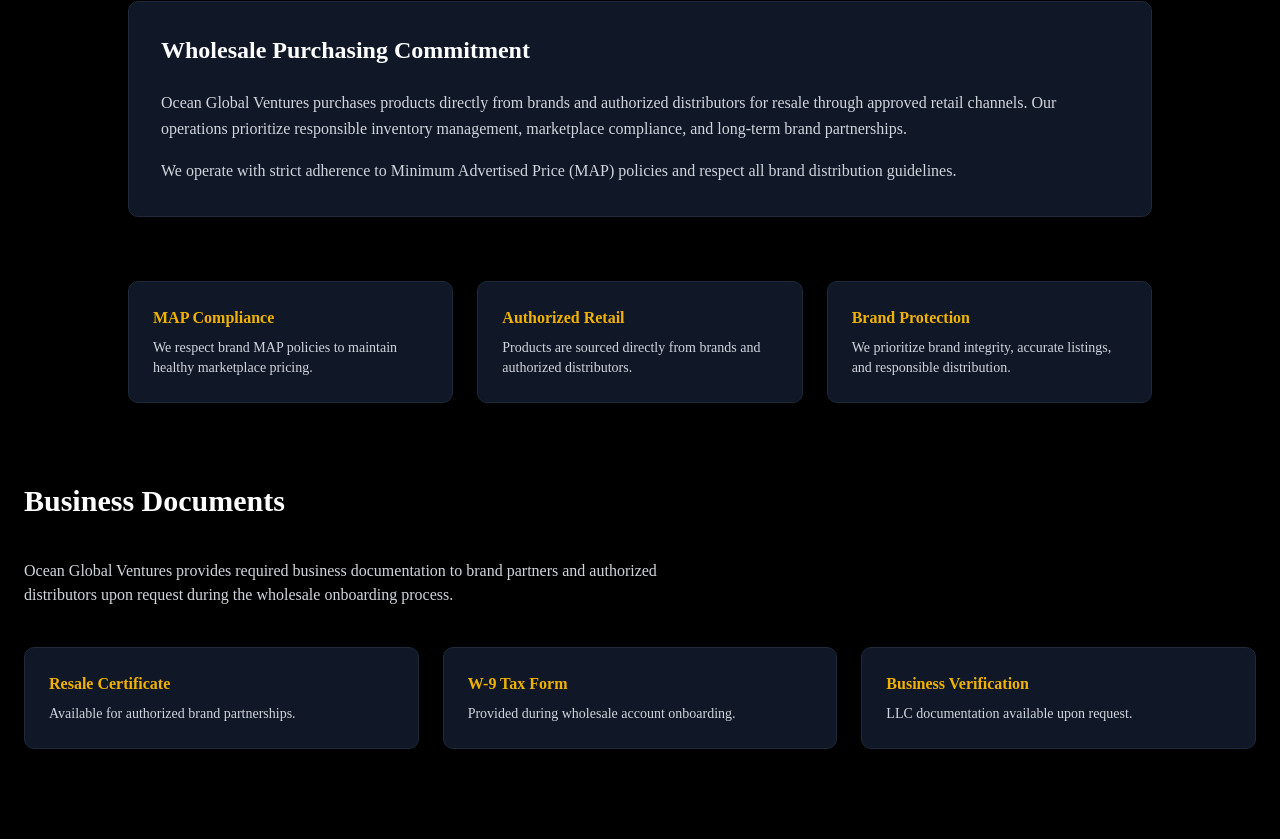
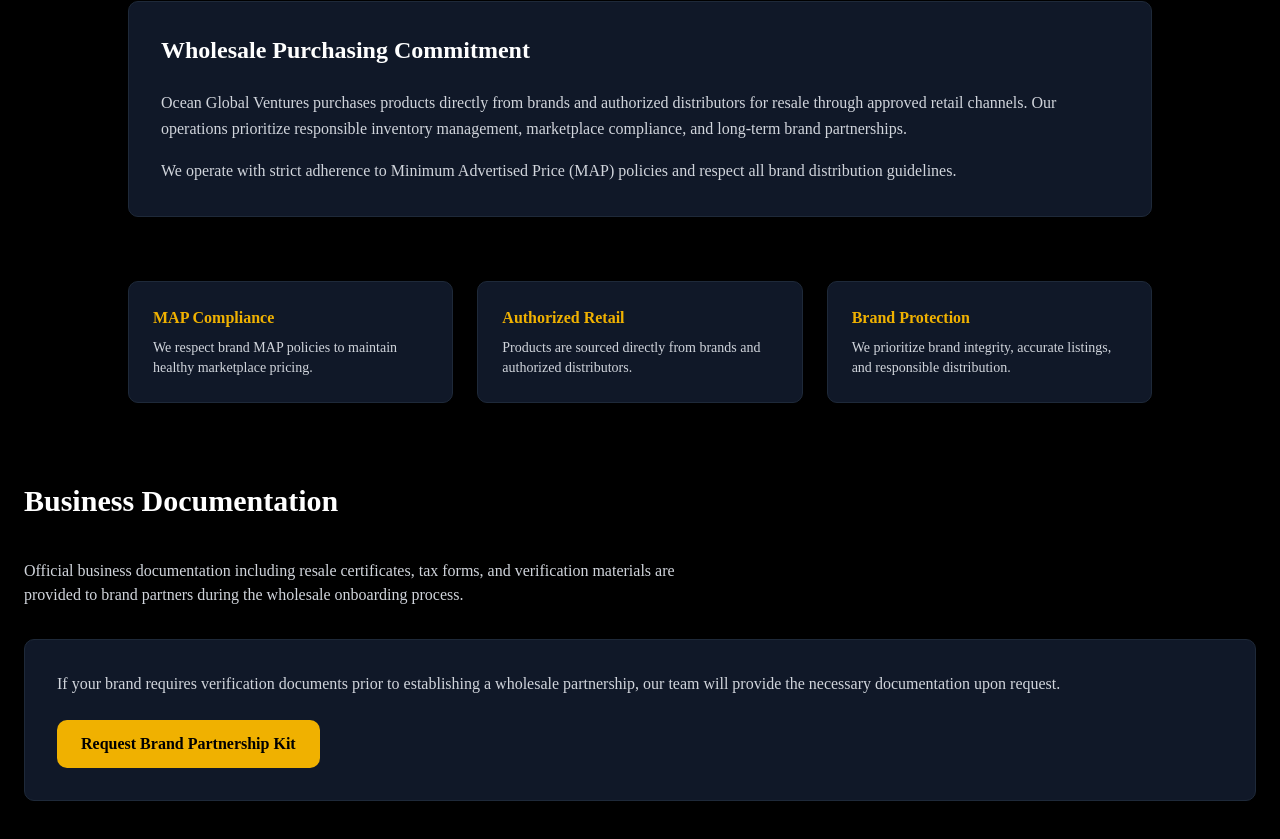
Before and after one commit to oceanasrat/oceanglobalventures-site, a Next.js app: page /verification in a window 1280 px wide. Shown: the part 652-1491 px from the top of the page. Built offline with nearby package versions, Linux system fonts and the light colour scheme.

Commit message:
added brand partnership kit

```diff
--- /dev/null
+++ b/src/app/brand-kit/page.tsx
@@ -0,0 +1,136 @@
+export default function BrandKit() {
+  return (
+
+<main className="min-h-screen bg-black text-white py-24">
+
+<div className="max-w-6xl mx-auto px-6">
+
+<h1 className="text-4xl font-semibold mb-6">
+Brand Partnership Program
+</h1>
+
+<p className="text-gray-300 max-w-2xl mb-16">
+Ocean Global Ventures partners with premium brands seeking
+responsible marketplace representation and long-term
+distribution partnerships.
+</p>
+
+
+{/* MARKETPLACE EXPANSION */}
+
+<section className="mb-20">
+
+<h2 className="text-3xl font-semibold mb-8">
+Marketplace Expansion Strategy
+</h2>
+
+<div className="grid md:grid-cols-3 gap-6">
+
+<div className="bg-gray-900 p-6 border border-gray-800 rounded-lg">
+<h3 className="text-yellow-500 font-semibold mb-2">
+Amazon Marketplace
+</h3>
+<p className="text-gray-300 text-sm">
+Optimized listings and advertising strategies designed
+to increase product visibility and sales performance.
+</p>
+</div>
+
+<div className="bg-gray-900 p-6 border border-gray-800 rounded-lg">
+<h3 className="text-yellow-500 font-semibold mb-2">
+Walmart Marketplace
+</h3>
+<p className="text-gray-300 text-sm">
+Strategic distribution and listing optimization for
+expanding marketplace reach.
+</p>
+</div>
+
+<div className="bg-gray-900 p-6 border border-gray-800 rounded-lg">
+<h3 className="text-yellow-500 font-semibold mb-2">
+TikTok Shop
+</h3>
+<p className="text-gray-300 text-sm">
+Leveraging social commerce to increase product
+discoverability and brand awareness.
+</p>
+</div>
+
+</div>
+
+</section>
+
+
+{/* BRAND PROTECTION */}
+
+<section className="mb-20">
+
+<h2 className="text-3xl font-semibold mb-8">
+Brand Protection & MAP Compliance
+</h2>
+
+<p className="text-gray-300 max-w-3xl">
+Ocean Global Ventures prioritizes brand protection
+through strict adherence to MAP policies, professional
+product representation, and responsible inventory
+distribution across online marketplaces.
+</p>
+
+</section>
+
+
+{/* RETAIL SHOWCASE */}
+
+<section className="mb-20">
+
+<h2 className="text-3xl font-semibold mb-8">
+Retail Storefront Example
+</h2>
+
+<p className="text-gray-300 mb-8">
+The storefront below demonstrates how products are
+presented within our retail environment.
+</p>
+
+<div className="border border-gray-800 rounded-lg overflow-hidden">
+
+<iframe
+src="https://modern-ecommerce-9ib6.vercel.app"
+className="w-full"
+style={{height:"700px"}}
+/>
+
+</div>
+
+</section>
+
+
+{/* CTA */}
+
+<section className="text-center mt-24">
+
+<h2 className="text-3xl font-semibold mb-6">
+Request Full Partnership Kit
+</h2>
+
+<p className="text-gray-300 mb-8">
+Brands interested in wholesale partnerships may request
+the complete partnership kit including business
+verification documents and onboarding materials.
+</p>
+
+<a
+href="/contact"
+className="bg-yellow-500 text-black px-8 py-4 rounded-lg font-semibold"
+>
+Request Partnership Kit
+</a>
+
+</section>
+
+</div>
+
+</main>
+
+  )
+}
--- a/src/app/verification/page.tsx
+++ b/src/app/verification/page.tsx
@@ -117,48 +117,34 @@
         </div>
 
       </div>
-     {/* BUSINESS DOCUMENTS */}
+     {/* DOCUMENT ACCESS */}
 
 <section className="mt-20">
 
 <h2 className="text-3xl font-semibold mb-10">
-     Business Documents
+Business Documentation
 </h2>
 
-     <p className="text-gray-300 mb-10 max-w-2xl">
-     Ocean Global Ventures provides required business documentation
-     to brand partners and authorized distributors upon request
-     during the wholesale onboarding process.
+<p className="text-gray-300 max-w-2xl mb-8">
+Official business documentation including resale certificates,
+tax forms, and verification materials are provided to brand
+partners during the wholesale onboarding process.
 </p>
 
-     <div className="grid md:grid-cols-3 gap-6">
+<div className="bg-gray-900 border border-gray-800 p-8 rounded-lg">
 
-     <div className="bg-gray-900 border border-gray-800 p-6 rounded-lg">
-     <h3 className="text-yellow-500 font-semibold mb-2">
-     Resale Certificate
-     </h3>
-     <p className="text-sm text-gray-300">
-     Available for authorized brand partnerships.
+<p className="text-gray-300">
+If your brand requires verification documents prior to establishing
+a wholesale partnership, our team will provide the necessary
+documentation upon request.
 </p>
-     </div>
 
-     <div className="bg-gray-900 border border-gray-800 p-6 rounded-lg">
-     <h3 className="text-yellow-500 font-semibold mb-2">
-     W-9 Tax Form
-     </h3>
-     <p className="text-sm text-gray-300">
-     Provided during wholesale account onboarding.
-     </p>
-     </div>
-
-     <div className="bg-gray-900 border border-gray-800 p-6 rounded-lg">
-     <h3 className="text-yellow-500 font-semibold mb-2">
-     Business Verification
-     </h3>
-     <p className="text-sm text-gray-300">
-LLC documentation available upon request.
-     </p>
-     </div>
+<a
+href="/brand-kit"
+className="inline-block mt-6 bg-yellow-500 text-black px-6 py-3 rounded-lg font-semibold"
+>
+Request Brand Partnership Kit
+</a>
 
 </div>
 
```
Lines whose indentation alone changed are shown as unchanged.
